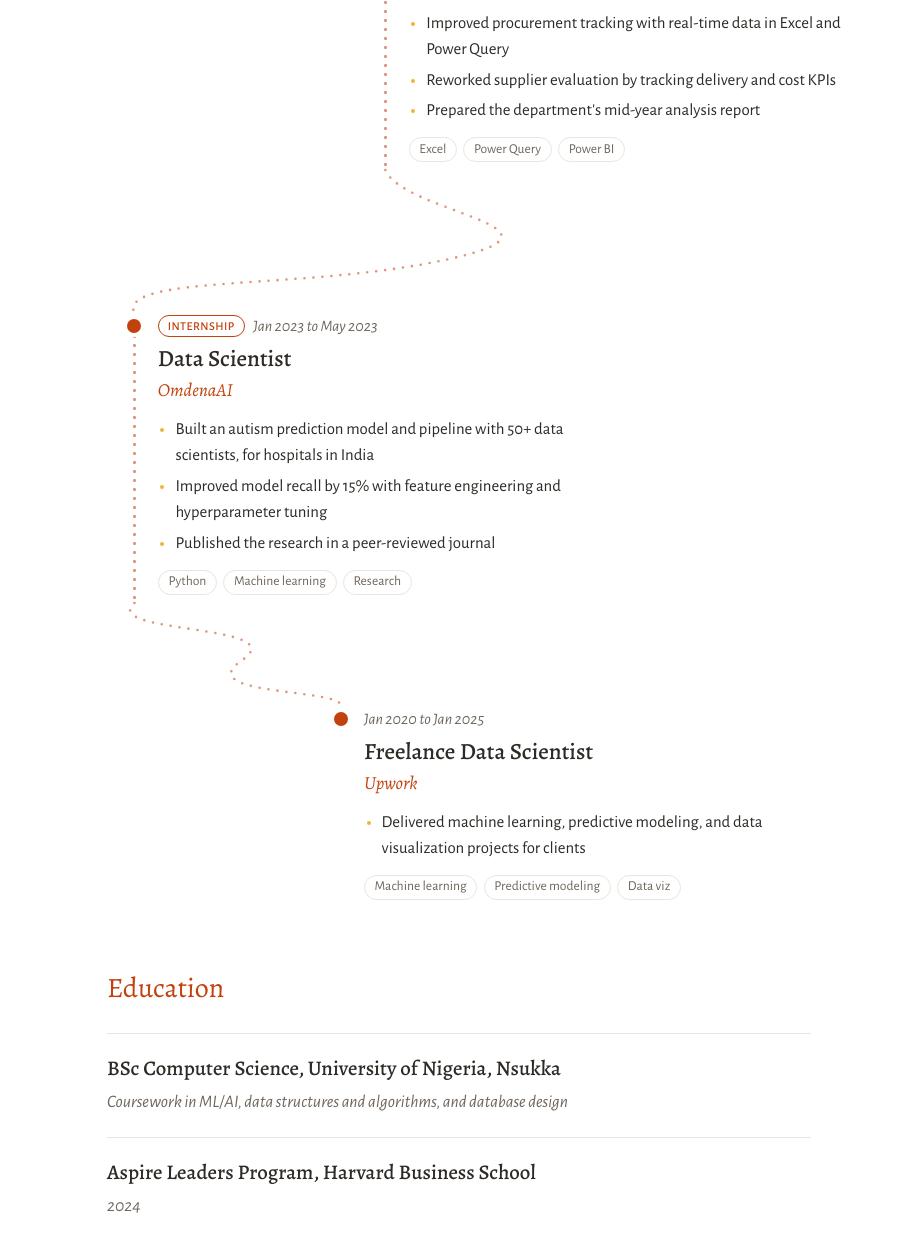
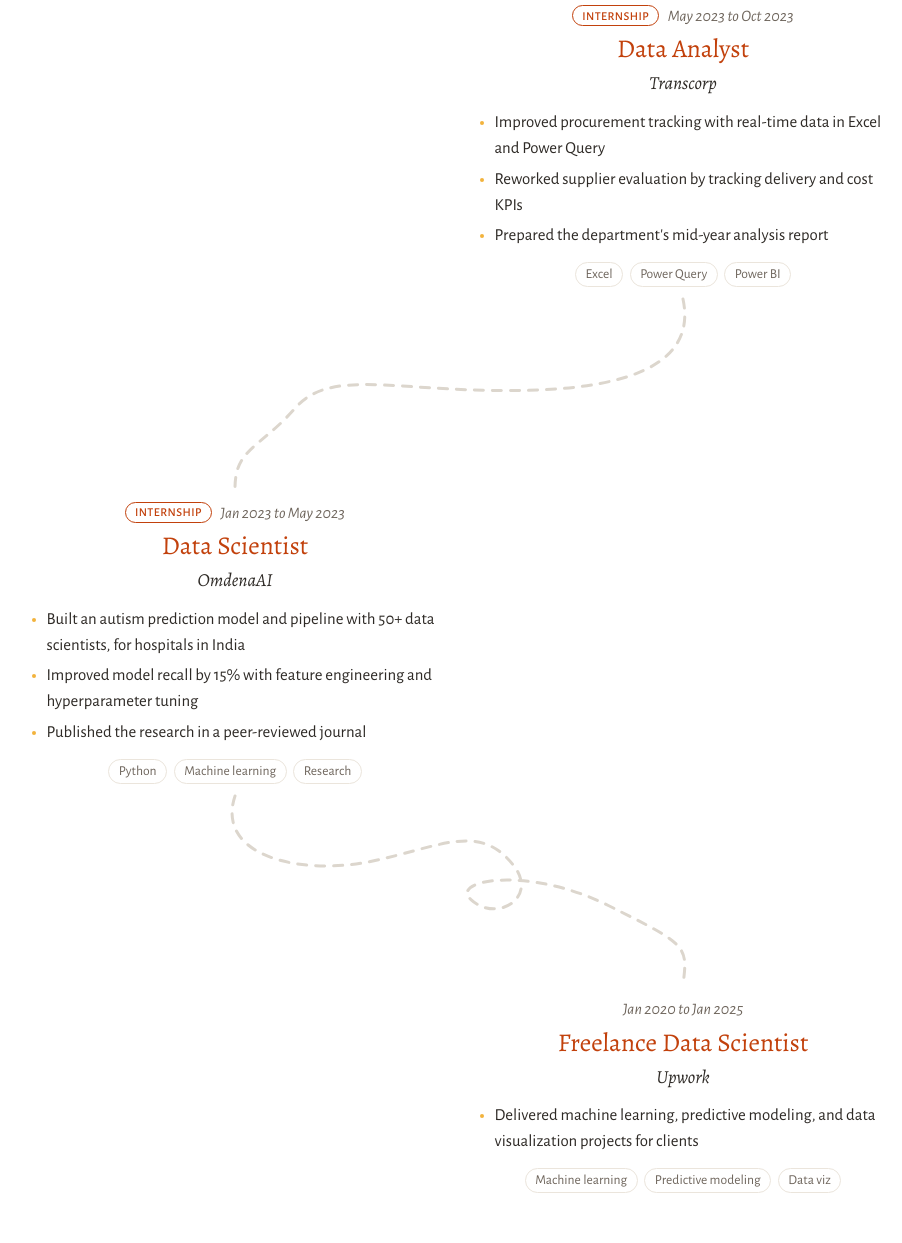
Before and after one commit to ChibuikeOnuba/ChibuikeOnuba.github.io, a plain HTML site: page experience.html in a window 1280 px wide. Shown: the part 851-2094 px from the top of the page, without its empty margins (181-1083 px from the left). Drawn offline with nearby package versions, Linux system fonts and the light colour scheme.

Commit message:
Restyle work path after destraynor.com: alternating roles, dashed looping line
- Roles alternate left/right, centered, no dots or side trail
- Light grey dashed connectors with loops and squiggles between roles
- Connectors keep their proportions so loops stay round; hidden on phones

Co-Authored-By: Claude Opus 5.5 <noreply@anthropic.com>

```diff
--- a/assets/css/minimal.css
+++ b/assets/css/minimal.css
@@ -416,42 +416,27 @@ input:focus-visible {
   max-width: 56rem;
 }
 
-/* Work path: an irregular dotted trail that runs through each role */
+/* Work path: roles alternate sides, joined by a loose dashed line (like destraynor.com) */
 
 .path {
-  --trail: color-mix(in srgb, var(--accent) 55%, transparent);
-  position: relative;
+  --trail: #dcd6cd;
+}
+
+@media (prefers-color-scheme: dark) {
+  .path {
+    --trail: #4a443d;
+  }
 }
 
 .stop {
-  position: relative;
-  width: 56%;
-  padding: 0 0 0.5rem 1.9rem;
-  /* dotted line down the left side of each role */
-  background: radial-gradient(circle, var(--trail) 1.3px, transparent 1.7px) 2.5px 0 / 9px 9px repeat-y;
+  width: 46%;
+  margin-left: 2%;
+  text-align: center;
 }
 
-.stop:last-child {
-  background: none;
-}
-
-/* irregular horizontal positions */
-.stop:nth-of-type(1) { margin-left: 3%; }
-.stop:nth-of-type(2) { margin-left: 41%; }
-.stop:nth-of-type(3) { margin-left: 13%; }
-.stop:nth-of-type(4) { margin-left: 36%; }
-
-/* node on the trail */
-.stop::before {
-  content: "";
-  position: absolute;
-  top: 0.3rem;
-  left: 0;
-  width: 14px;
-  height: 14px;
-  border-radius: 50%;
-  background: var(--accent);
-  box-shadow: 0 0 0 4px var(--bg);
+.stop:nth-of-type(even) {
+  margin-left: auto;
+  margin-right: 2%;
 }
 
 .stop-date {
@@ -486,22 +471,25 @@ input:focus-visible {
 .stop h3 {
   margin: 0;
   font-family: var(--font-serif);
-  font-weight: 500;
-  font-size: 1.45rem;
+  font-weight: 400;
+  font-size: 1.6rem;
   line-height: 1.25;
+  color: var(--accent);
 }
 
 .stop-org {
   margin: 0.1rem 0 0.6rem;
-  color: var(--accent);
+  color: var(--text);
   font-family: var(--font-serif);
   font-style: italic;
   font-size: 1.15rem;
 }
 
 .stop ul {
+  display: inline-block;
   margin: 0 0 0.85rem;
   padding-left: 1.1rem;
+  text-align: left;
   font-size: 1.05rem;
   line-height: 1.55;
 }
@@ -517,6 +505,7 @@ input:focus-visible {
 .stop-tags {
   display: flex;
   flex-wrap: wrap;
+  justify-content: center;
   gap: 0.4rem;
   margin: 0;
 }
@@ -530,25 +519,24 @@ input:focus-visible {
   line-height: 1.6;
 }
 
-/* curved, uneven links between roles; height set per link */
+/* dashed connector; keeps its proportions so loops stay round */
 .path-link {
-  height: var(--h, 7rem);
+  margin: 0.75rem 0;
 }
 
 .path-link svg {
   display: block;
   width: 100%;
-  height: 100%;
+  height: auto;
   overflow: visible;
-  transform: translateX(7px); /* line up with the node centers */
 }
 
 .path-link path {
   fill: none;
   stroke: var(--trail);
-  stroke-width: 2.6;
+  stroke-width: 3;
   stroke-linecap: round;
-  stroke-dasharray: 0 9;
+  stroke-dasharray: 9 9;
   vector-effect: non-scaling-stroke;
 }
 
@@ -648,15 +636,15 @@ input:focus-visible {
     font-size: 1.05rem;
   }
 
-  /* path becomes a straight dotted line on phones */
+  /* phones: roles stack, connector hidden */
   .path .stop {
     width: 100%;
-    margin-left: 0;
+    margin: 0;
   }
 
   .path-link {
+    margin: 0;
     height: 2.5rem;
-    background: radial-gradient(circle, var(--trail) 1.3px, transparent 1.7px) 2.5px 0 / 9px 9px repeat-y;
   }
 
   .path-link svg {
--- a/experience.html
+++ b/experience.html
@@ -49,8 +49,8 @@
           <p class="stop-tags"><span>AI assistants</span><span>Make.com</span><span>Support ops</span></p>
         </article>
 
-        <div class="path-link" style="--h: 7rem" aria-hidden="true">
-          <svg viewBox="0 0 100 100" preserveAspectRatio="none"><path d="M3 0 C2 35 20 25 27 50 S42 70 41 100"/></svg>
+        <div class="path-link" aria-hidden="true">
+          <svg viewBox="0 0 900 190"><path d="M225 0 C225 70 265 135 345 132 C400 130 412 74 373 70 C336 66 328 118 395 132 C520 158 675 100 675 190"/></svg>
         </div>
 
         <article class="stop" role="listitem">
@@ -65,8 +65,8 @@
           <p class="stop-tags"><span>Excel</span><span>Power Query</span><span>Power BI</span></p>
         </article>
 
-        <div class="path-link" style="--h: 9rem" aria-hidden="true">
-          <svg viewBox="0 0 100 100" preserveAspectRatio="none"><path d="M41 0 C43 30 64 40 48 62 S11 72 13 100"/></svg>
+        <div class="path-link" aria-hidden="true">
+          <svg viewBox="0 0 900 190"><path d="M675 0 C690 70 610 92 500 92 C380 92 320 70 285 110 C250 150 225 150 225 190"/></svg>
         </div>
 
         <article class="stop" role="listitem">
@@ -81,8 +81,8 @@
           <p class="stop-tags"><span>Python</span><span>Machine learning</span><span>Research</span></p>
         </article>
 
-        <div class="path-link" style="--h: 6.5rem" aria-hidden="true">
-          <svg viewBox="0 0 100 100" preserveAspectRatio="none"><path d="M13 0 C9 30 31 20 25 55 S37 82 36 100"/></svg>
+        <div class="path-link" aria-hidden="true">
+          <svg viewBox="0 0 900 190"><path d="M225 0 C205 60 290 80 360 66 S470 25 505 70 C530 102 488 128 462 104 C440 84 520 70 600 110 S680 150 675 190"/></svg>
         </div>
 
         <article class="stop" role="listitem">
```
